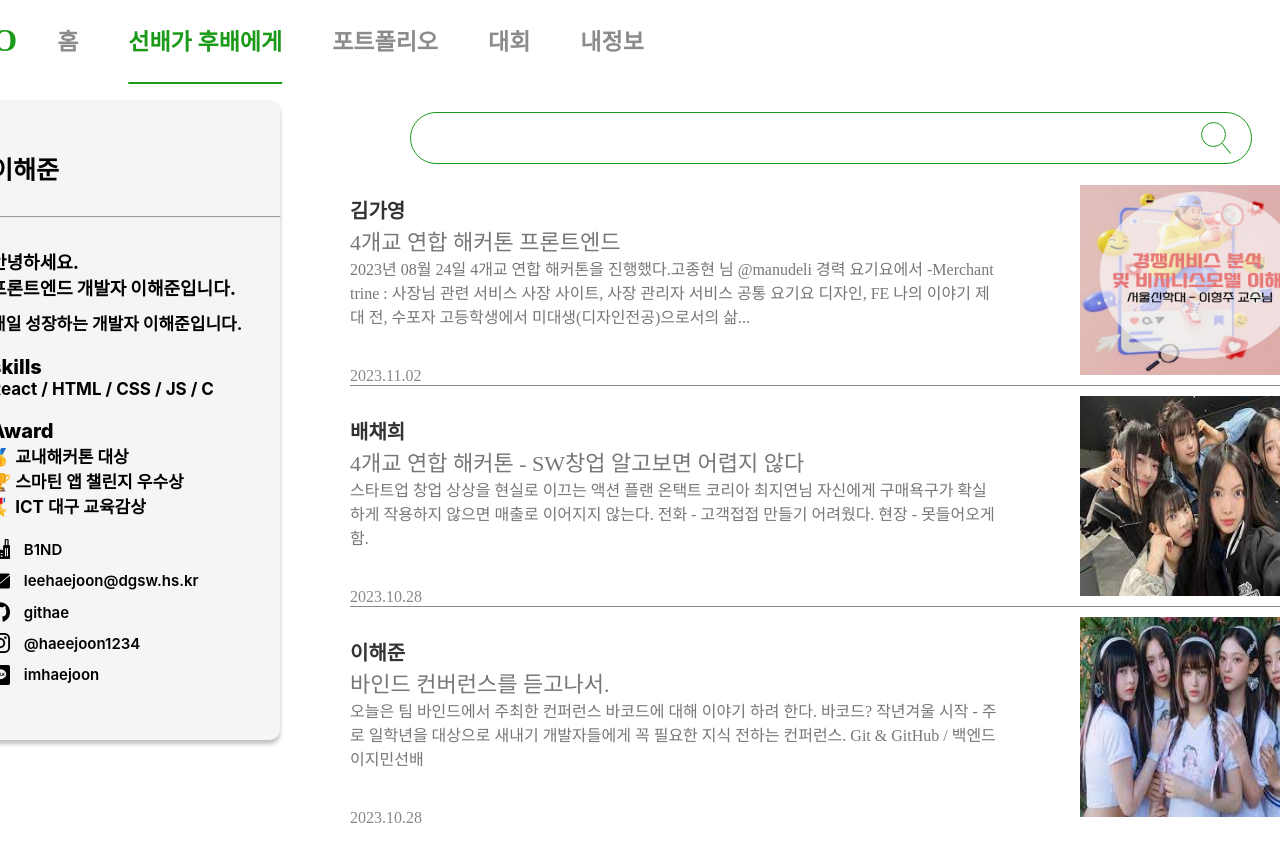
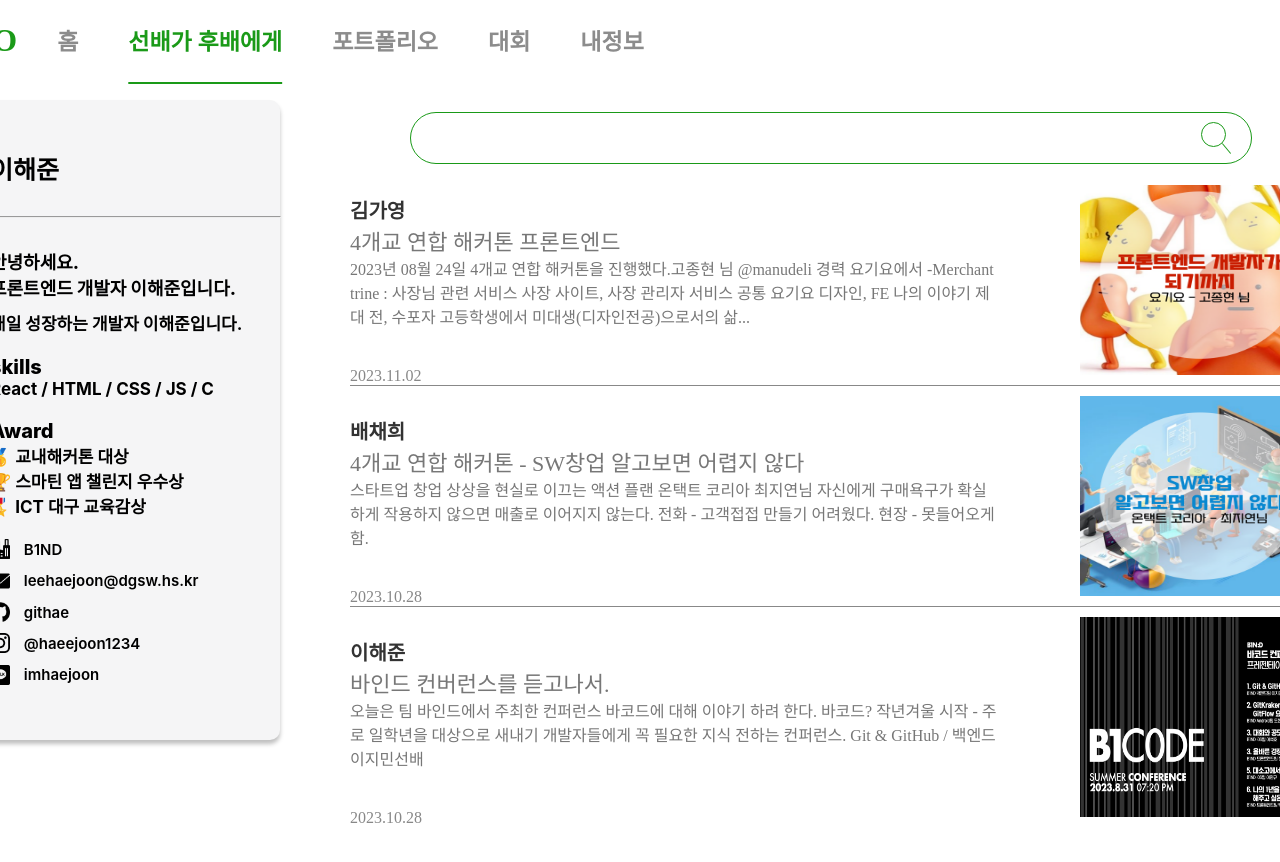
Before and after one commit to Sopo2023/SOPO_FRONTLAST, a React (Create React App) app in the folder SOPOLAST/: page /Mentor-Mentee in a window 1280 px wide. Shown: the top 862 px of the page. Built offline with nearby package versions, Linux system fonts and the light colour scheme.

Commit message:
♻ :: 사진 바꾸기

```diff
--- a/SOPOLAST/src/Components/Updown/updownmain.js
+++ b/SOPOLAST/src/Components/Updown/updownmain.js
@@ -6,7 +6,11 @@ import TEST1 from "../../Assets/img/gayoe.jpeg";
 import TEST2 from "../../Assets/img/park.JPG";
 import TEST3 from "../../Assets/img/newjeans.jpeg";
 import TEST4 from "../../Assets/img/gayoe.jpeg";
-import TEST5 from "../../Assets/image/3.png"
+import TEST5 from "../../Assets/image/3.png";
+import TEST6 from "../../Assets/image/1.png";
+import TEST7 from "../../Assets/image/2.png";
+import TEST8 from "../../Assets/img/B1CODE.png"
+import TEST9 from "../../Assets/img/MAC.JPG"
 import Head from "../../head/head";
 
 export default function Start() {
@@ -37,7 +41,7 @@ export default function Start() {
                 <br></br>
                 <span className="date">2023.11.02</span>
                 <span className="img">
-                  <img className="post_img" src={TEST5} alt="이미지"></img>
+                  <img className="post_img" src={TEST6} alt="이미지"></img>
                 </span>
               </div>
             </div>
@@ -59,7 +63,7 @@ export default function Start() {
                 <br></br>
                 <span className="date">2023.10.28</span>
                 <span className="img">
-                  <img className="post_img" src={TEST0} alt="이미지"></img>
+                  <img className="post_img" src={TEST7} alt="이미지"></img>
                 </span>
               </div>
             </div>
@@ -81,7 +85,7 @@ export default function Start() {
                 <br></br>
                 <span className="date">2023.10.28</span>
                 <span className="img">
-                  <img className="post_img" src={TEST3} alt="이미지"></img>
+                  <img className="post_img" src={TEST8} alt="이미지"></img>
                 </span>
               </div>
             </div>
@@ -124,7 +128,7 @@ export default function Start() {
                 <br></br>
                 <span className="date">2023.10.25</span>
                 <span className="img">
-                  <img className="post_img" src={TEST1} alt="이미지"></img>
+                  <img className="post_img" src={TEST9} alt="이미지"></img>
                 </span>
               </div>
             </div>
@@ -145,7 +149,7 @@ export default function Start() {
                 <br></br>
                 <span className="date">2023.10.18</span>
                 <span className="img">
-                  <img className="post_img" src={TEST1} alt="이미지"></img>
+                  <img className="post_img" src={TEST8} alt="이미지"></img>
                 </span>
               </div>
             </div>
```
Also changed, not shown: SOPOLAST/src/Assets/img/B1CODE.png (added), SOPOLAST/src/Assets/img/MAC.JPG (added).
